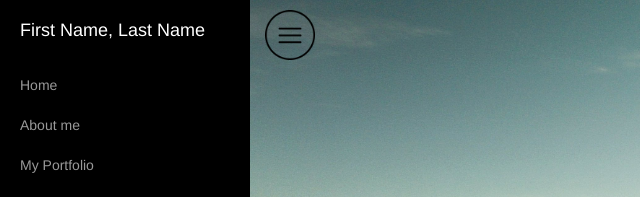
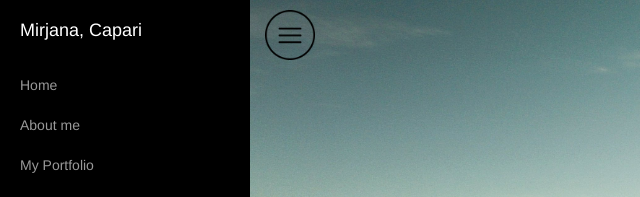
Before and after one commit to mirjana57/myHomepage, a plain HTML site: page index.html in a window 1280 px wide. Shown: the top 197 px of the page, 0-640 px from the left. Drawn offline with Linux system fonts and the light colour scheme; a script that the page names is missing.

Commit message:
ime i prezime

```diff
--- a/index.html
+++ b/index.html
@@ -29,7 +29,7 @@
             <ul class="sidebar-nav">
                 <li class="sidebar-brand">
                     <a href="#">
-                        First Name, Last Name
+                        Mirjana, Capari
                     </a>
                 </li>
                 <li>
```
